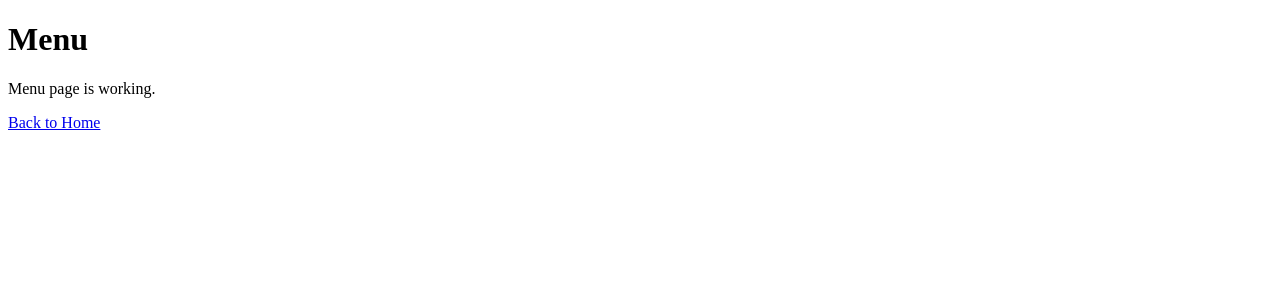
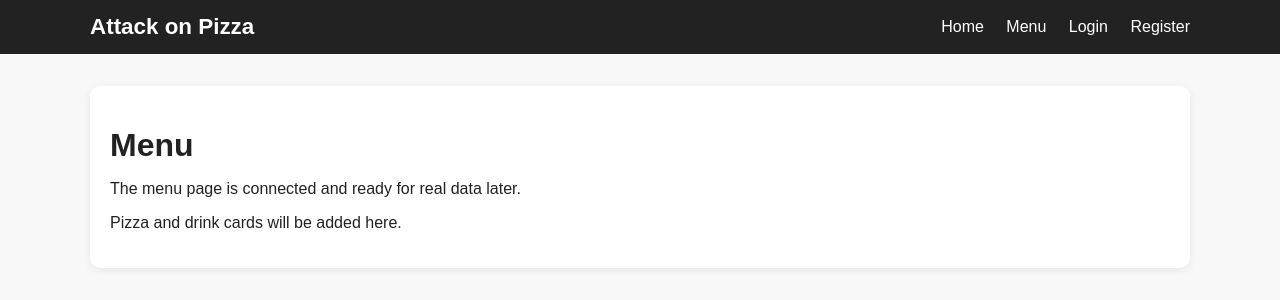
Before and after one commit to lqye0107-svg/attack-on-pizza, a Django app: page /menu/ in a window 1280 px wide. Shown: the top 300 px of the page. Run offline with Django 5.2, Linux system fonts and the light colour scheme.

Commit message:
set up base and menu templates

```diff
--- a/core/templates/core/menu.html
+++ b/core/templates/core/menu.html
@@ -1,13 +1,11 @@
-<!DOCTYPE html>
-<html lang="en">
-<head>
-    <meta charset="UTF-8">
-    <meta name="viewport" content="width=device-width, initial-scale=1.0">
-    <title>Menu - Attack on Pizza</title>
-</head>
-<body>
-    <h1>Menu</h1>
-    <p>Menu page is working.</p>
-    <a href="{% url 'home' %}">Back to Home</a>
-</body>
-</html>
+{% extends 'base.html' %}
+
+{% block title %}Menu - Attack on Pizza{% endblock %}
+
+{% block content %}
+    <div class="card">
+        <h1 class="page-title">Menu</h1>
+        <p>The menu page is connected and ready for real data later.</p>
+        <p>Pizza and drink cards will be added here.</p>
+    </div>
+{% endblock %}
```
Also changed, not shown: core/templates/core/home.html (+11 -13 lines).
